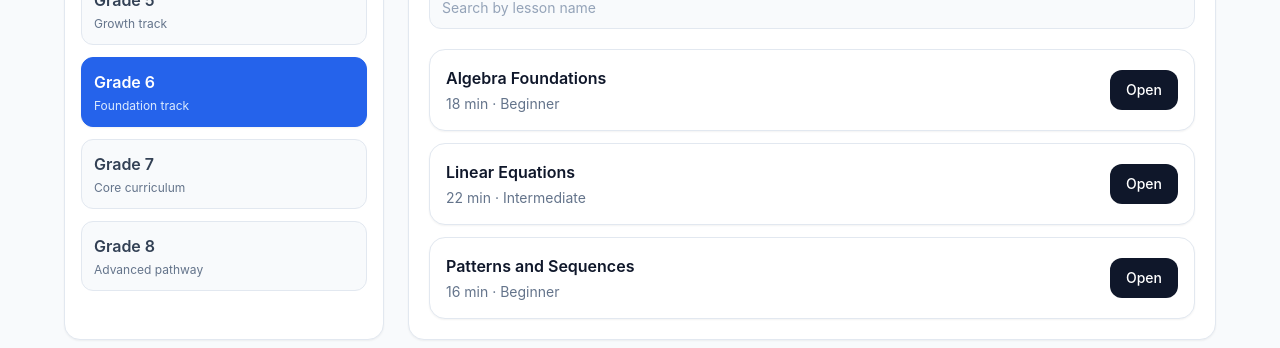
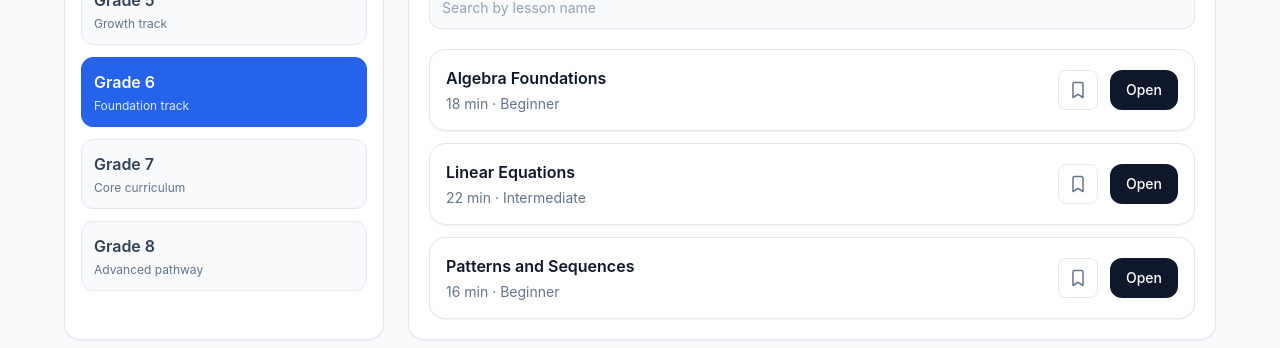
Before and after one commit to sumitpshinde269-oss/ShikshaSetu, a React (Vite) app: page /home in a window 1280 px wide. Shown: the part 448-796 px from the top of the page. Built offline with nearby package versions, Linux system fonts and the light colour scheme.

Commit message:
feat: add bookmark icon UI to lesson cards

```diff
--- a/src/pages/HomePage.jsx
+++ b/src/pages/HomePage.jsx
@@ -137,7 +137,20 @@ export default function HomePage() {
                         <div className="text-base font-semibold text-slate-900">{language === 'hi' && lesson.titleHi ? lesson.titleHi : lesson.title}</div>
                         <div className="mt-1 text-sm text-slate-500">{lesson.duration} · {lesson.level}</div>
                       </div>
-                      <Button className="bg-blue-600 text-white hover:bg-blue-700">{t.open}</Button>
+                      <div className="flex items-center gap-3">
+                        <button
+                          type="button"
+                          disabled
+                          aria-label="Bookmark lesson"
+                          title="Bookmark lesson"
+                          className="inline-flex h-10 w-10 items-center justify-center rounded-lg border border-slate-200 bg-white text-slate-500"
+                        >
+                          <svg viewBox="0 0 24 24" fill="none" stroke="currentColor" strokeWidth="1.8" className="h-5 w-5" aria-hidden="true">
+                            <path strokeLinecap="round" strokeLinejoin="round" d="M6 4.75A1.75 1.75 0 0 1 7.75 3h8.5A1.75 1.75 0 0 1 18 4.75V21l-6-3.75L6 21V4.75Z" />
+                          </svg>
+                        </button>
+                        <Button className="bg-blue-600 text-white hover:bg-blue-700">{t.open}</Button>
+                      </div>
                     </Card>
                   ))}
                 </div>
```
